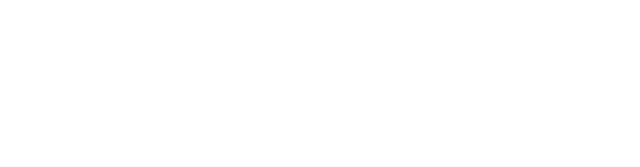
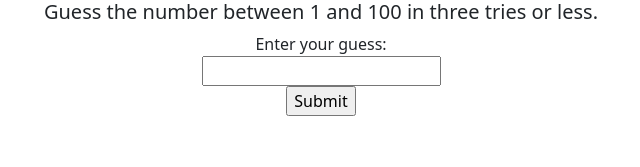
Before and after one commit to erikaangela/js-project-3, a plain HTML site: page project-3.html in a window 1280 px wide. Shown: the whole page, without its empty margins (319-959 px from the left). Drawn offline with nearby package versions, Linux system fonts and the light colour scheme.

Commit message:
Morning session. Working on JS-P, Project 3.

```diff
--- a/project-3.html
+++ b/project-3.html
@@ -11,3 +11,72 @@ Requirements:
 -When your form submits, it'll disappear (which you don't want) and the reason this is happening is because the "form" is trying to actually submit data to a backend somewhere, but there's no backend, you just want to use the form submission to trigger your JavaScript function. To solve this, Google "html prevent form submit" and that should point you in the right direction.
 -Send me the project for review and get started on the next project.
 -->
+
+<!-- three tries guess, computer picks betw 1-100, each try say if too HI/LO,
+html form for input field, submit button to form, use onsubmit
+html prevent form submit -->
+
+<!DOCTYPE html>
+<html>
+<head>
+  <meta charset="utf-8"> <!-- BOOTSTRAP -->
+  <meta name="viewport" content="width=device-width, initial-scale=1">
+  <link href="https://cdn.jsdelivr.net/npm/bootstrap@5.1.3/dist/css/bootstrap.min.css" rel="stylesheet" integrity="sha384-1BmE4kWBq78iYhFldvKuhfTAU6auU8tT94WrHftjDbrCEXSU1oBoqyl2QvZ6jIW3" crossorigin="anonymous">
+
+  <script src="https://cdn.jsdelivr.net/npm/bootstrap@5.1.3/dist/js/bootstrap.bundle.min.js" integrity="sha384-ka7Sk0Gln4gmtz2MlQnikT1wXgYsOg+OMhuP+IlRH9sENBO0LRn5q+8nbTov4+1p" crossorigin="anonymous"></script> <!-- JAVASCRIPT -->
+</head>
+
+<body>
+  <div class="container-fluid text-center">
+    <div class="row">
+      <h5>Guess the number between 1 and 100 in three tries or less.</h5>
+    </div>
+    <div class="row">
+      <form id="form">
+        <label for="guess">Enter your guess:</label><br>
+        <input type="text" id="guess" name="guess"><br>
+        <input type="submit" id="submit" onsubmit="checkGuess()">
+      </form>
+    </div>
+    <div class="row feedback">
+      <p id="guessHistory"></p>
+      <p id="lowOrHi"></p>
+      <p id="results"></p>
+    </div>
+  </div>
+
+  <script>
+    function checkGuess() {
+      const randomNum = Math.floor(Math.random() * 100) + 1;
+      const guessCount = 0;
+      const userGuess = document.getElementById("guess").value;
+      const guessHistory = document.getElementById("guessHistory");
+      const loworHi = document.getElementById("lowOrHi");
+      const result = document.getElementById("results");
+
+      if (guessCount === 0) {
+        guessHistory.textContent = `Guesses: `;
+      }
+      guessHistory.textContent += `${userGuess} `;
+
+      if (userGuess === randomNum) {
+        result.textContent = `You got it! The number was ${randomNum}.`;
+        lowOrHi.textContent = "";
+      } else if (guessCount === 3) {
+        result.textContent = "You guessed 3 out of 3 times."
+      } else {
+        result.textContent = 'Try again.';
+        if (userGuess < randomNum) {
+          lowOrHi.textContent = `${userGuess} is too low.`;
+        } else if (userGuess > randomNum) {
+          lowOrHi.textContent = `${userGuess} is too high.`;
+        }
+      }
+
+      guessCount++;
+      userGuess = "";
+    }
+  </script>
+</body>
+
+</html>
```
